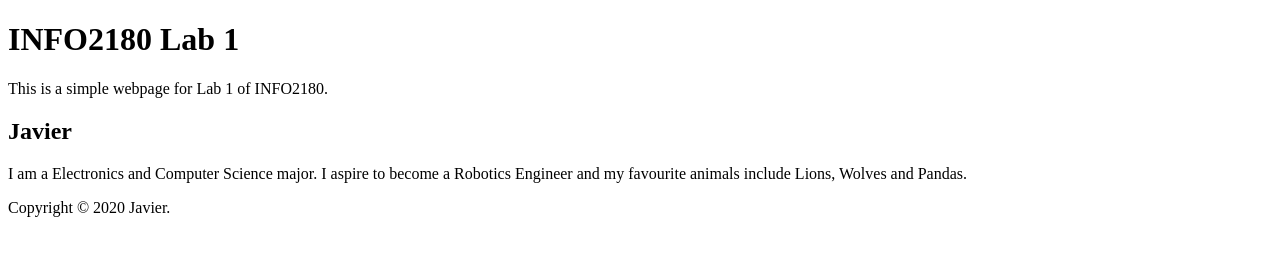
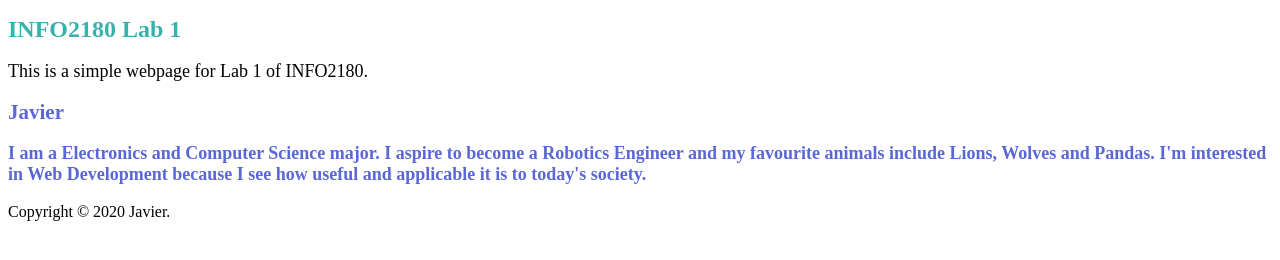
Before and after one commit to javeke/info2180-lab1, a plain HTML site: page index.html in a window 1280 px wide. Drawn offline with Linux system fonts and the light colour scheme.

Commit message:
Added styles.css to modify the p, h1 and h2 tags and edited the bio paragraph

```diff
--- /dev/null
+++ b/css/styles.css
@@ -0,0 +1,13 @@
+.main-heading{
+    font-size: 24px;
+    color: #38B2AC;
+}
+
+.secondary-heading{
+    font-size: 21px;
+    color: #5A67D8;
+}
+
+p{
+    font-size: 18px;
+}
--- a/index.html
+++ b/index.html
@@ -3,20 +3,23 @@
 <head>
     <meta charset="UTF-8">
     <meta name="viewport" content="width=device-width, initial-scale=1.0">
+    <link rel="stylesheet" href="css/styles.css" type="text/css">
     <title>INFO2180 Lab 1</title>
 </head>
 <body>
     <header>
-        <h1>INFO2180 Lab 1</h1>
+        <h1 class="main-heading">INFO2180 Lab 1</h1>
         <p>This is a simple webpage for Lab 1 of INFO2180.</p>
     </header>
 
     <main>
-        <h2>Javier</h2>
-        <p>
-            I am a Electronics and Computer Science major. I aspire to become a Robotics Engineer and my
-            favourite animals include Lions, Wolves and Pandas.
-        </p>
+        <h2 class="secondary-heading">Javier
+            <p>
+                I am a Electronics and Computer Science major. I aspire to become a Robotics Engineer and my
+                favourite animals include Lions, Wolves and Pandas. I'm interested in Web Development because
+                I see how useful and applicable it is to today's society.
+            </p>
+        </h2>
     </main>
     <footer>
         Copyright &copy; 2020 Javier.
```
